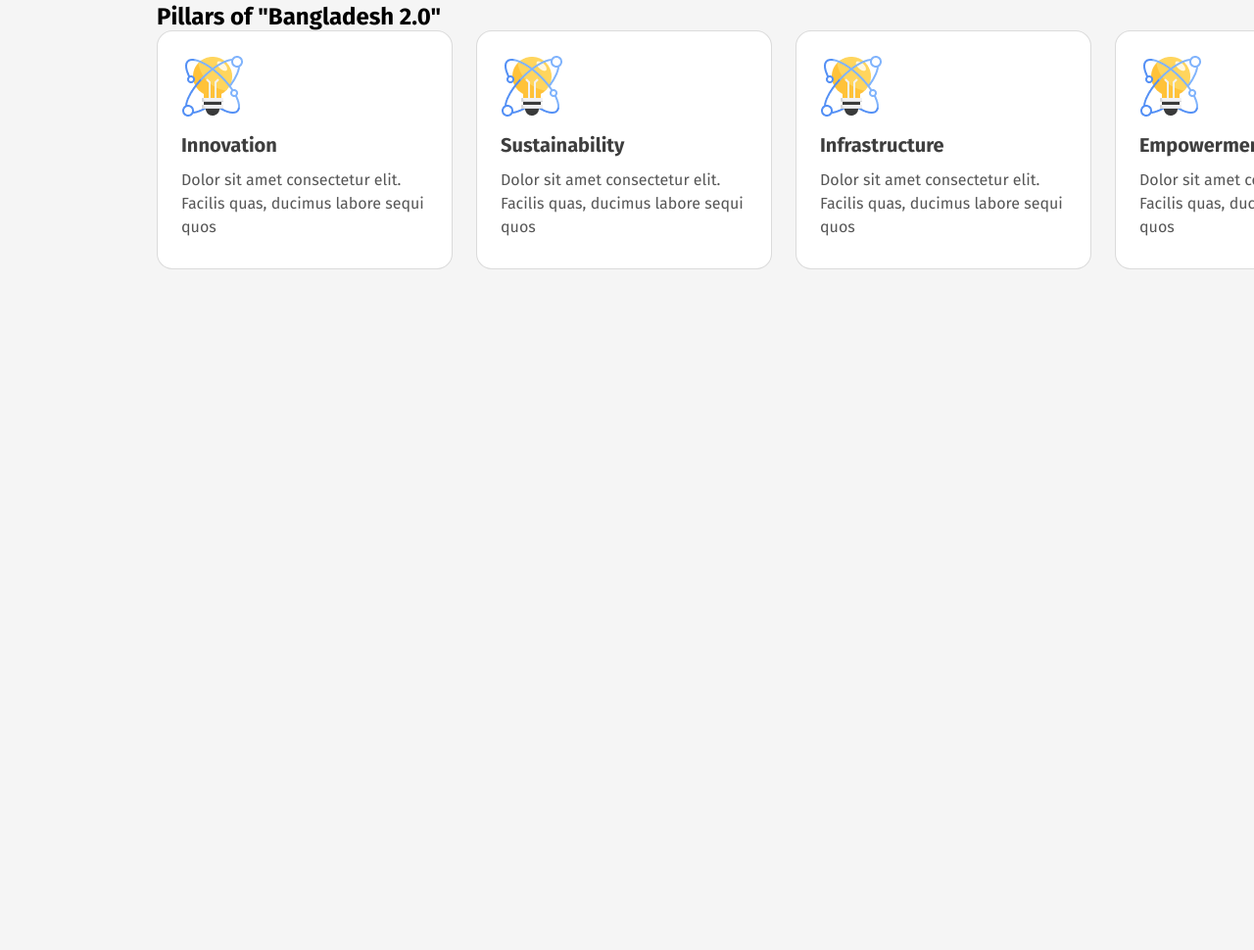
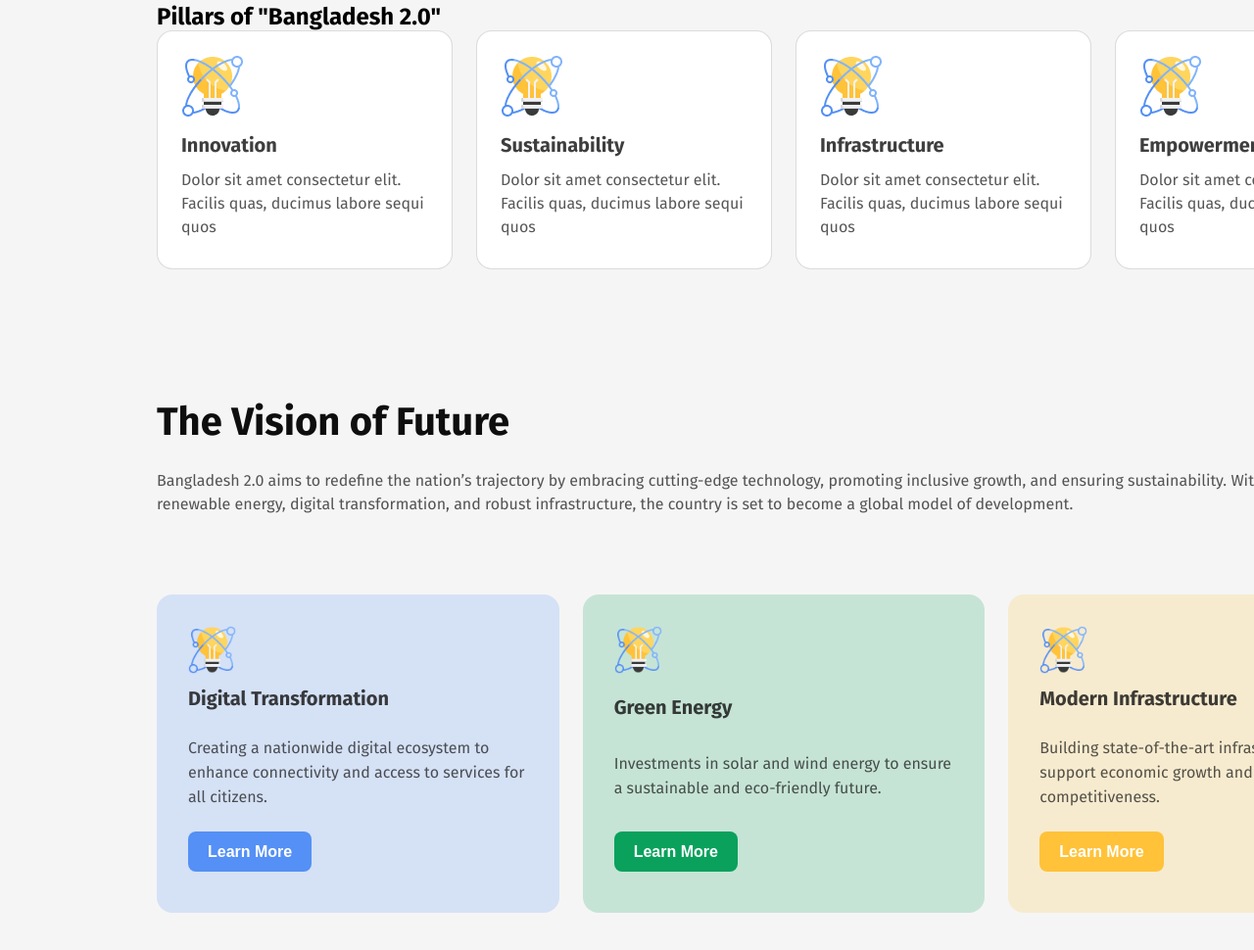
Before and after one commit to mdmahfuz307/Bangladesh-2.0-Website, a plain HTML site: page index.html in a window 1280 px wide. Shown: the part 821-1791 px from the top of the page at 98% size. Before the commit the page ends 1228 px from the top, so only its background shows below. Drawn offline with Linux system fonts and the light colour scheme.

Commit message:
Vision Section

```diff
--- a/index.html
+++ b/index.html
@@ -56,3 +56,31 @@
                 </div>
             </div>
         </section>
+
+        <section class="vision">
+            <h1 class="section-title">
+                The Vision of Future
+            </h1>
+            <p class="section-description">Bangladesh 2.0 aims to redefine the nation’s trajectory by embracing cutting-edge technology, promoting inclusive growth, and ensuring sustainability. With initiatives in renewable energy, digital transformation, and robust infrastructure, the country is set to become a global model of development.</p>
+            <div class="vision-cards">
+                <div class="vision-card color7">
+                    <img src="assets/card-icon.png" alt="card-icon">
+                    <h2 class="vision-card-title">Digital Transformation</h2>
+                    <p class="vision-card-description">Creating a nationwide digital ecosystem to enhance connectivity and access to services for all citizens. </p>
+                    <a href="#"><BUtton class="primary-button vision-cbtn color4">Learn More</BUtton></a>
+                </div>
+                <div class="vision-card color3">
+                    <img src="assets/card-icon.png" alt="card-icon">
+                    <h2 class="vision-card-title">Green Energy</h2>
+                    <p class="vision-card-description">Investments in solar and wind energy to ensure a sustainable and eco-friendly future. </p>
+                    <a href="#"><BUtton class="primary-button vision-cbtn color2">Learn More</BUtton></a>
+                </div>
+                <div class="vision-card color5">
+                    <img src="assets/card-icon.png" alt="card-icon">
+                    <h2 class="vision-card-title">Modern Infrastructure</h2>
+                    <p class="vision-card-description">Building state-of-the-art infrastructure to support economic growth and global competitiveness. </p>
+                    <a href="#"><BUtton class="primary-button vision-cbtn color6">Learn More</BUtton></a>
+                </div>
+
+            </div>
+        </section>
--- a/style.css
+++ b/style.css
@@ -179,3 +179,54 @@ border: none;
     letter-spacing: 0%;
     text-align: left;
 }
+
+.vision-cards{
+    display: flex;
+    justify-content: space-between;
+    align-items: flex-start;
+    gap: 32;
+    margin: 80px 0px;
+}
+.vision-card{
+    display: flex;
+    flex-direction: column;
+    justify-content: space-between;
+    width: 410.67px;
+    height: 325px;
+    box-sizing: border-box;
+    border-radius: 16px;
+    padding: 32px;
+}
+.vision-card img{
+    width: 49px;
+}
+.vision-card-title{
+    padding: 0px;
+    margin: 12px 0px;
+    color: rgba(14, 14, 14, 0.8);
+    font-size: 20px;
+    line-height: 24px;
+    letter-spacing: 0%;
+    text-align: left;
+}
+.vision-card-description{
+    color: rgba(14, 14, 14, 0.7);
+    font-size: 16px;
+    font-weight: 400;
+    line-height: 25px;
+    letter-spacing: 0%;
+    text-align: left;
+    margin: 12px 0px;
+    padding: 0px;
+}
+
+.vision-cbtn{
+    padding: 11px 20px 11px 20px;
+    color: rgb(255, 255, 255);
+    font-size: 16px;
+    font-weight: 600;
+    line-height: 19px;
+    letter-spacing: 0%;
+    text-align:left;
+    margin: 10px 0px;
+}
```
